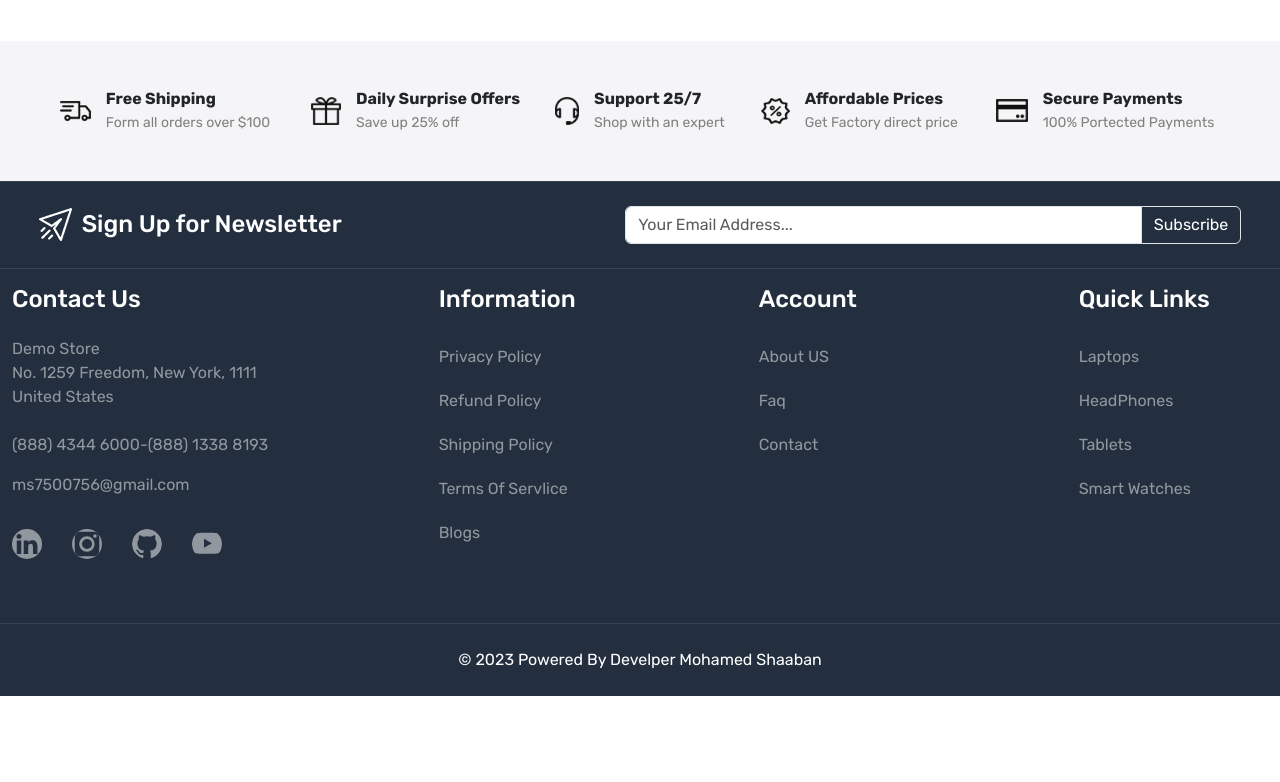
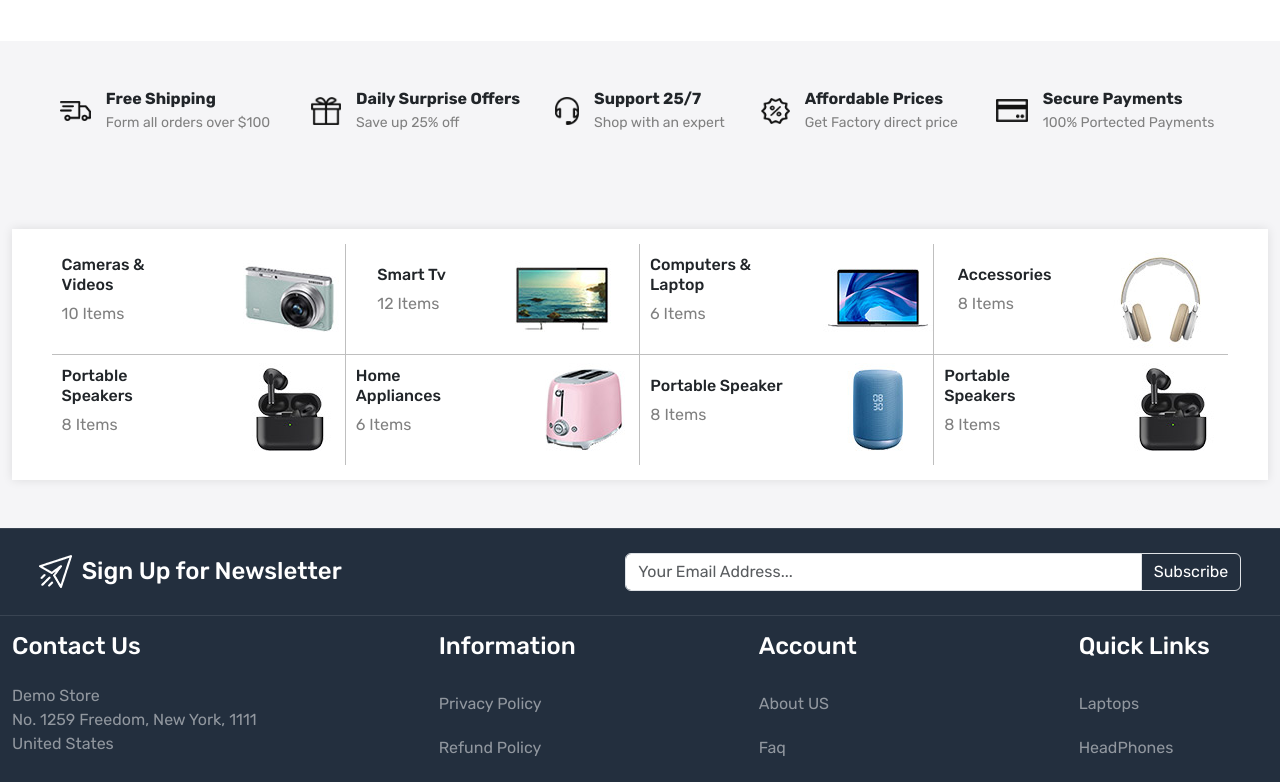
Before and after one commit to Mohammed-Shaaban-Ali/E-Commerce_Frontend, a React (Create React App) app: page / in a window 1280 px wide. Shown: the part 1076-1858 px from the top of the page. Before the commit the page ends 1772 px from the top, so only its background shows below. Built offline with nearby package versions, Linux system fonts and the light colour scheme.

Commit message:
categories

```diff
--- /dev/null
+++ b/src/components/Home/Categories.jsx
@@ -0,0 +1,87 @@
+import camera from "../../images/camera.jpg";
+import tv from "../../images/tv.jpg";
+import acc from "../../images/acc.jpg";
+import homeapp from "../../images/homeapp.jpg";
+import speaker from "../../images/speaker.jpg";
+import headphone from "../../images/headphone.jpg";
+import laptop from "../../images/laptop.jpg";
+
+const Categories = () => {
+  return (
+    <section className="home-wrapper-2 py-5">
+      <div className="container-xxl ">
+        <div className="row">
+          <div className="col-12">
+            <div className="categories d-flex flex-wrap justify-content-center align-items-center">
+              <div className="d-flex gap-30 align-items-center justify-content-evenly">
+                <div className="">
+                  <h6>Cameras & Videos</h6>
+                  <p>10 Items</p>
+                </div>
+                <img src={camera} alt="camera" />
+              </div>
+
+              <div className="d-flex gap-30 align-items-center justify-content-evenly">
+                <div className="">
+                  <h6>Smart Tv</h6>
+                  <p>12 Items</p>
+                </div>
+                <img src={tv} alt="tv" />
+              </div>
+
+              <div className="d-flex gap-30 align-items-center justify-content-evenly">
+                <div className="">
+                  <h6>Computers & Laptop</h6>
+                  <p>6 Items</p>
+                </div>
+                <img src={laptop} alt="laptop" />
+              </div>
+
+              <div className="d-flex gap-30 align-items-center justify-content-evenly">
+                <div className="">
+                  <h6>Accessories</h6>
+                  <p>8 Items</p>
+                </div>
+                <img src={headphone} alt="headphone" />
+              </div>
+
+              <div className="d-flex gap-30 align-items-center justify-content-evenly">
+                <div className="">
+                  <h6>Portable Speakers</h6>
+                  <p>8 Items</p>
+                </div>
+                <img src={acc} alt="acc" />
+              </div>
+
+              <div className="d-flex gap-30 align-items-center justify-content-evenly">
+                <div className="">
+                  <h6>Home Appliances</h6>
+                  <p>6 Items</p>
+                </div>
+                <img src={homeapp} alt="homeapp" />
+              </div>
+
+              <div className="d-flex gap-30 align-items-center justify-content-evenly">
+                <div className="">
+                  <h6>Portable Speaker</h6>
+                  <p>8 Items</p>
+                </div>
+                <img src={speaker} alt="speaker" />
+              </div>
+
+              <div className="d-flex gap-30 align-items-center justify-content-evenly">
+                <div className="">
+                  <h6>Portable Speakers</h6>
+                  <p>8 Items</p>
+                </div>
+                <img src={acc} alt="acc" />
+              </div>
+            </div>
+          </div>
+        </div>
+      </div>
+    </section>
+  );
+};
+
+export default Categories;
--- a/src/components/Home/Home.css
+++ b/src/components/Home/Home.css
@@ -93,4 +93,38 @@
     font-size: 14px;
 }
 
+.categories {
+    background-color: white;
+    box-shadow: 0 0 10px #0000001a;
+    padding: 15px;
+}
+
+.categories>div {
+    width: 24%;
+}
+
+.categories>div>div {
+    padding: 10px;
+}
+
+.categories>div>div>p {
+    color: gray;
+}
+
+.categories>div:nth-child(1),
+.categories>div:nth-child(2),
+.categories>div:nth-child(3),
+.categories>div:nth-child(4) {
+    border-bottom: 1px solid rgba(128, 128, 128, 0.5);
+}
+
+.categories>div:nth-child(1),
+.categories>div:nth-child(2),
+.categories>div:nth-child(3),
+.categories>div:nth-child(5),
+.categories>div:nth-child(6),
+.categories>div:nth-child(7) {
+    border-right: 1px solid rgba(128, 128, 128, 0.5);
+}
+
 /*End Home */
--- a/src/pages/Home.jsx
+++ b/src/pages/Home.jsx
@@ -1,12 +1,14 @@
 import "../components/Home/Home.css";
 import Banner from "../components/Home/Banner";
 import Servies from "../components/Home/Servies";
+import Categories from "../components/Home/Categories";
 
 const Home = () => {
   return (
     <>
       <Banner />
       <Servies />
+      <Categories />
     </>
   );
 };
```
